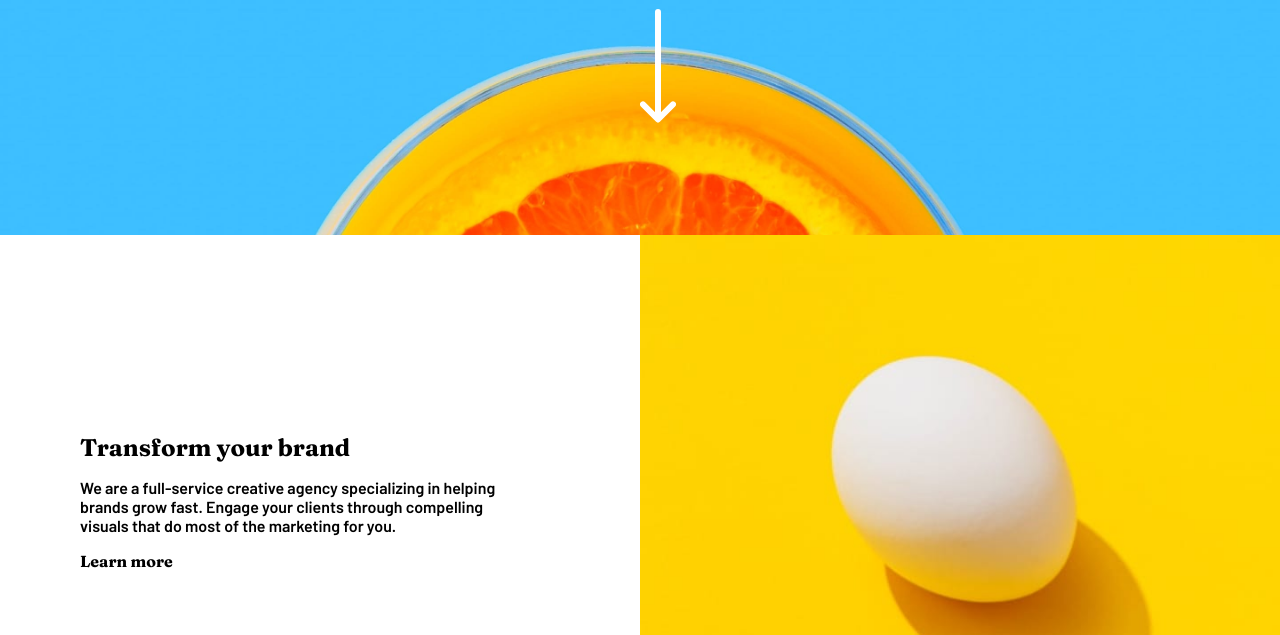
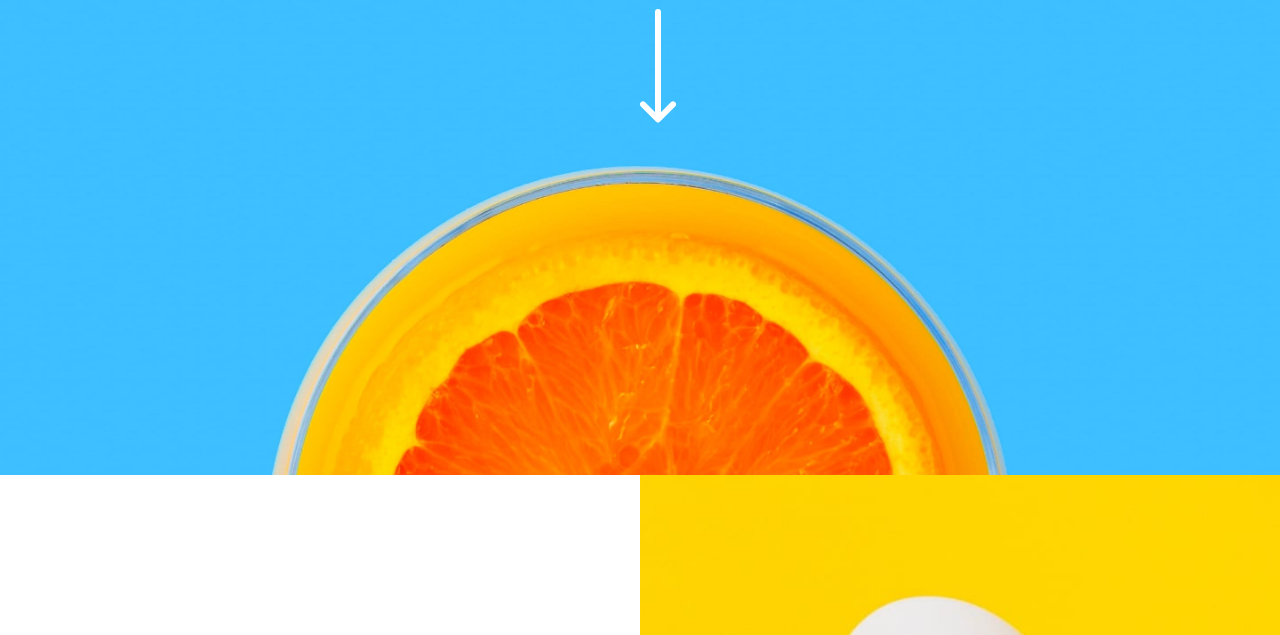
Before and after one commit to Andy-COD/sunnyside-agency-landing-page-main, a plain HTML site: page index.html in a window 1280 px wide. Shown: the part 165-800 px from the top of the page. Drawn offline with nearby package versions, Linux system fonts and the light colour scheme.

Commit message:
Update app.css

```diff
--- a/css/app.css
+++ b/css/app.css
@@ -28,7 +28,7 @@ p, li {
 }
 header {
   width: 100%;
-  height: 400px;
+  height: 80vh;
   background-image: url(../images/desktop/image-header.jpg);
   background-size: cover;
   background-position: center;
```
